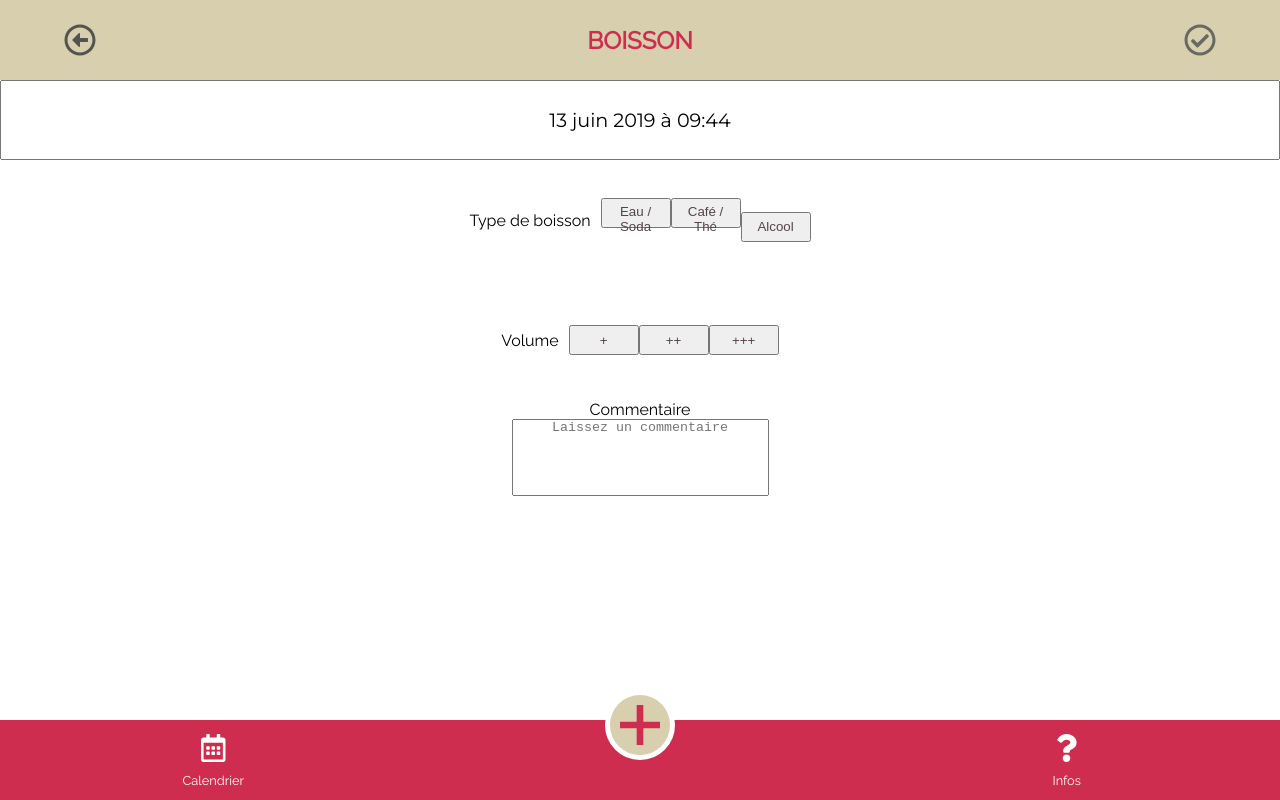
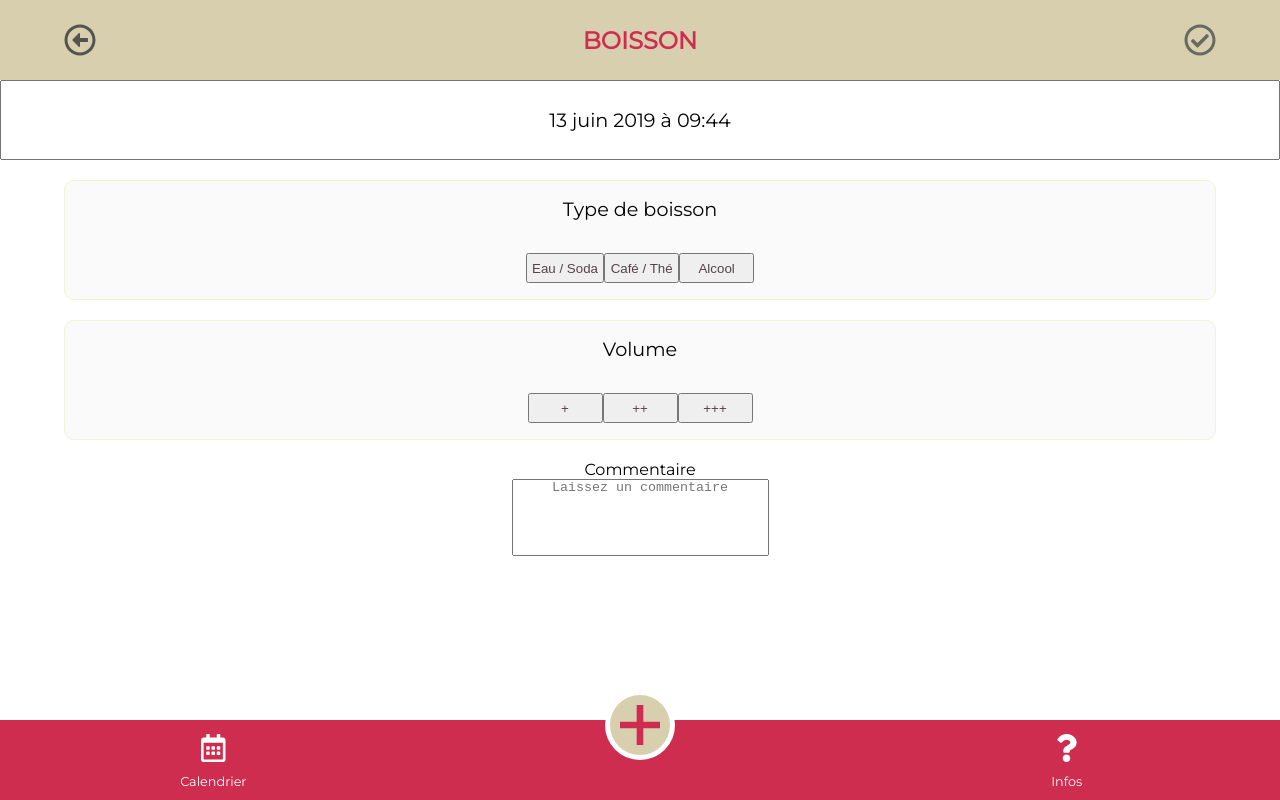
Before and after one commit to FlorianGardy/up-day-mobile, a React (Create React App) app: page /events/drink in a window 1280 px wide. Built offline with nearby package versions, Linux system fonts and the light colour scheme.

Commit message:
fixed a port problem and sart the option selector css

```diff
--- a/src/API/axiosConfig.js
+++ b/src/API/axiosConfig.js
@@ -1,3 +1,3 @@
 export const APIconfig = {
-  baseUrl: "http://localhost:3001/"
+  baseUrl: "http://localhost:3030/"
 };
--- a/src/API/getUserHistoryFromAPI.js
+++ b/src/API/getUserHistoryFromAPI.js
@@ -5,12 +5,15 @@ export function getUserHistoryFromAPI(userID) {
   const config = {
     method: "get",
     baseURL: APIconfig.baseUrl,
-    url: `/events/${userID}`
+    url: `events/${userID}`
   };
 
   return axios
     .request(config)
-    .then(response => dataSelection(response))
+    .then(response => {
+      console.log(response);
+      return dataSelection(response);
+    })
     .then(selectedData => dataNormalization(selectedData))
     .catch(error => {
       console.log(error);
--- a/src/App.scss
+++ b/src/App.scss
@@ -3,5 +3,5 @@
 .App {
   font-size: $base-font-size;
   text-align: center;
-  font-family: "Raleway", sans-serif;
+  font-family: "Montserrat", sans-serif;
 }
--- a/src/components/OptionSelector.scss
+++ b/src/components/OptionSelector.scss
@@ -1,18 +1,25 @@
 @import "../sass/main.scss";
 
 .optionSelector {
+  display: flex;
+  flex-direction: column;
+  margin: 20px auto;
+  align-content: center;
+  justify-content: space-around;
+
   height: 15vh;
-  display: flex;
-  justify-content: center;
-  align-items: center;
+  width: 90vw;
+  border: 0.5px solid $beige;
+  border-radius: 10px;
+  background-color: darken(#fff, 2%);
 
   h2 {
-    margin-right: 10px;
+    font-size: 1.2rem;
   }
   .btn {
     color: $text-color-dark;
-    width: 70px;
     height: 30px;
+    min-width: 75px;
     padding: em(5) em(5);
     &.selected {
       color: $funcky-pink;
```
